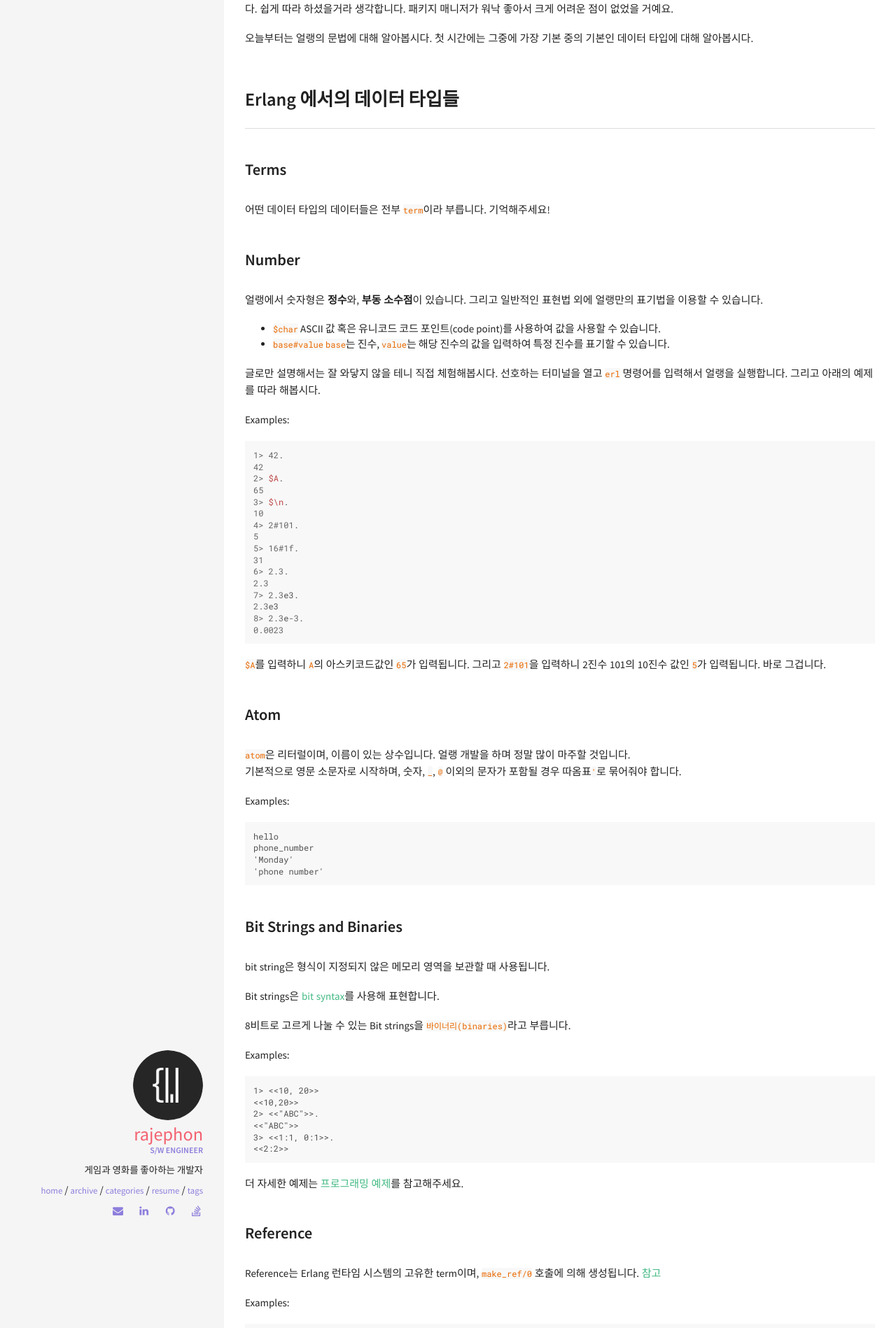
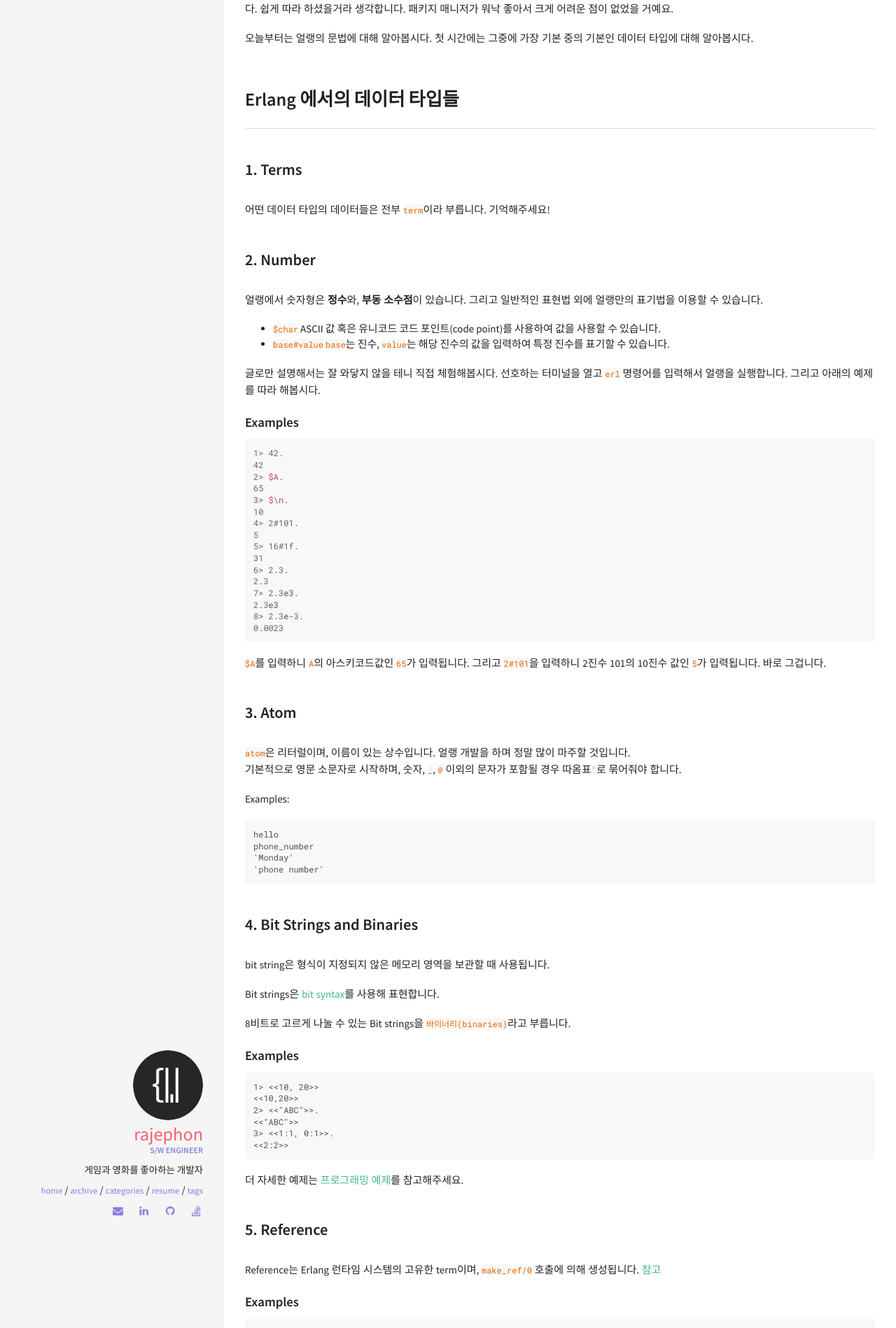
Before and after one commit to rajephon/blog, a Jekyll site: the page built from _posts/2019-03-24-erlang-01-data-types.md, in a window 1280 px wide. Shown: the part 838-2736 px from the top of the page at 70% size. Built offline with Jekyll 4.4.1, drawn with Linux system fonts in a browser that asks for light colours; some of the changed text lies outside the part shown.

Commit message:
update post

````diff
--- a/_posts/2019-03-24-erlang-01-data-types.md
+++ b/_posts/2019-03-24-erlang-01-data-types.md
@@ -14,11 +14,11 @@ Photo by [Vincent Botta](https://unsplash.com/photos/bv_rJXpNU9I?utm_source=unsp
 
 ## Erlang 에서의 데이터 타입들
 
-### Terms
+### 1. Terms
 
 어떤 데이터 타입의 데이터들은 전부 `term`이라 부릅니다. 기억해주세요!
 
-### Number
+### 2. Number
 
 얼랭에서 숫자형은 **정수**와, **부동 소수점**이 있습니다. 그리고 일반적인 표현법 외에 얼랭만의 표기법을 이용할 수 있습니다.
 
@@ -52,7 +52,7 @@ Examples:
 
 `$A`를 입력하니 `A`의 아스키코드값인 `65`가 입력됩니다. 그리고 `2#101`을 입력하니 2진수 101의 10진수 값인 `5`가 입력됩니다. 바로 그겁니다.
 
-### Atom
+### 3. Atom
 
 `atom`은 리터럴이며, 이름이 있는 상수입니다. 얼랭 개발을 하며 정말 많이 마주할 것입니다.
 기본적으로 영문 소문자로 시작하며, 숫자, `_`, `@` 이외의 문자가 포함될 경우 따옴표`'`로 묶어줘야 합니다.
@@ -66,7 +66,7 @@ phone_number
 'phone number'
 ```
 
-### Bit Strings and Binaries
+### 4. Bit Strings and Binaries
 
 bit string은 형식이 지정되지 않은 메모리 영역을 보관할 때 사용됩니다.
 
@@ -87,22 +87,22 @@ Examples:
 
 더 자세한 예제는 [프로그래밍 예제](http://erlang.org/doc/programming_examples/bit_syntax.html)를 참고해주세요.
 
-### Reference
+### 5. Reference
 
 Reference는 Erlang 런타임 시스템의 고유한 term이며, `make_ref/0` 호출에 의해 생성됩니다. [참고](http://erlang.org/doc/man/erlang.html#make_ref-0)
 
-Examples:
+#### Examples
 
 ```erlang
 4> Tag = make_ref().
 #Ref<0.2589822212.2572943363.197802>
 ```
 
-### Fun
+### 6. Fun
 
 `fun`은 functional object입니다. `fun`은 익명 함수를 만들고, 그 함수 자체를 argument로 다른 함수에 전달할 수 있게 합니다.
 
-Examples:
+#### Examples
 
 ```erlang
 1> Fun1 = fun (X) -> X+1 end.
````
Also changed, not shown: other parts of _posts/2019-03-24-erlang-01-data-types.md (+18 -18 lines).
